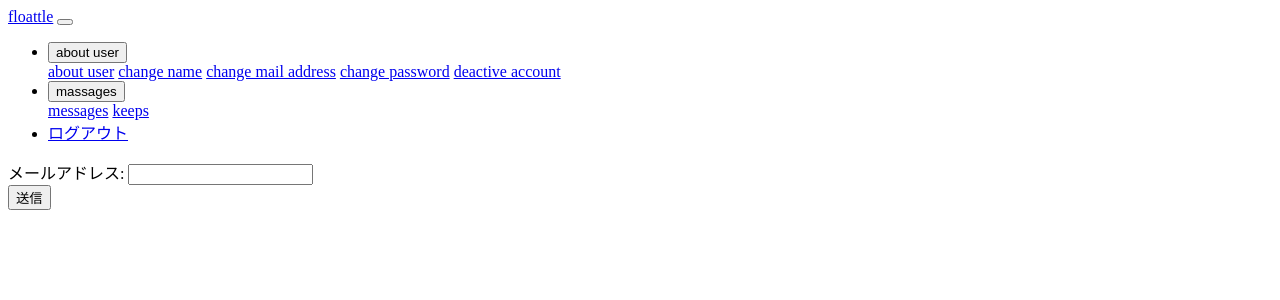
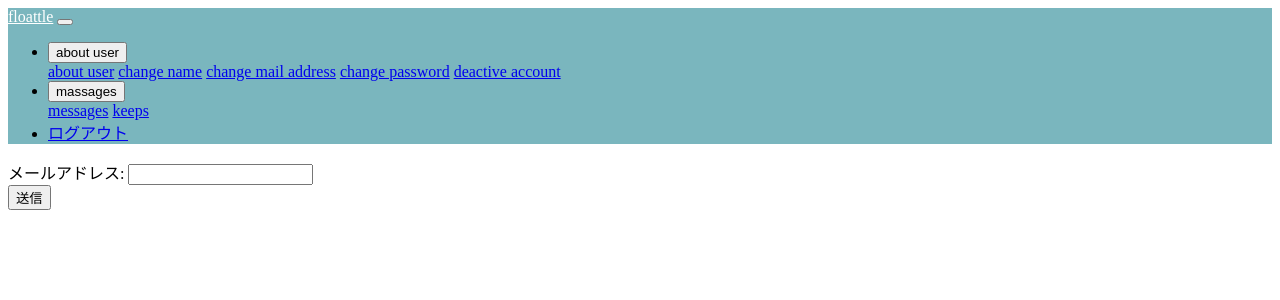
Before and after one commit to nagamiya/floattle, a Django app: page /email/change/ in a window 1280 px wide. Shown: the top 300 px of the page. Run offline with Django 3.2, Linux system fonts and the light colour scheme; the visitor is signed in with stand-in values (Sample User, id 1); style sheets or scripts are compiled from the project's sources; some libraries are stand-ins or nearby versions.

Commit message:
ナビゲーションバーの色変更

```diff
--- a/floattle/static/floattle/_custom.scss
+++ b/floattle/static/floattle/_custom.scss
@@ -6,3 +6,10 @@ $shadowSkin: #e2aa85;
 $highlightBlue: #9fecf4;
 $baseBlue: #91d1da;
 $shadowBlue: #7ab6be;
+
+.navbar-brand {
+    color: white;
+}
+.navbar {
+    background: #7ab6be;
+}
--- a/floattle/templates/floattle/base.html
+++ b/floattle/templates/floattle/base.html
@@ -15,7 +15,7 @@
 
 <body>
     <!-- ナビバー -->
-    <nav class="navbar navbar-expand-lg navbar-light bg-light">
+    <nav class="navbar navbar-expand-lg">
         <a class="navbar-brand" href="{% url 'floattle:top' %}">floattle</a>
         <button class="navbar-toggler" type="button" data-toggle="collapse" data-target="#navbarSupportedContent"
             aria-controls="navbarSupportedContent" aria-expanded="false" aria-label="Toggle navigation">
--- a/static/floattle/_custom.css
+++ b/static/floattle/_custom.css
@@ -1,5 +1,7 @@
 @charset "UTF-8";
 /* 色 */
-nav { background: #7ab6be; }
+.navbar-brand { color: white; }
+
+.navbar { background: #7ab6be; }
 
 /*# sourceMappingURL=_custom.css.map */
```
Also changed, not shown: 1 other file.
